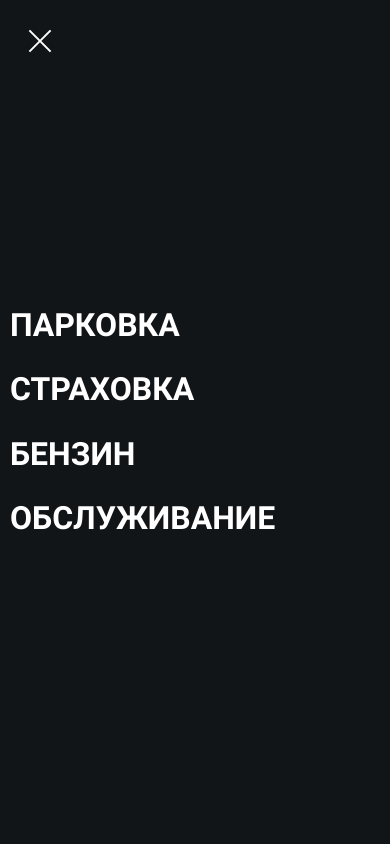
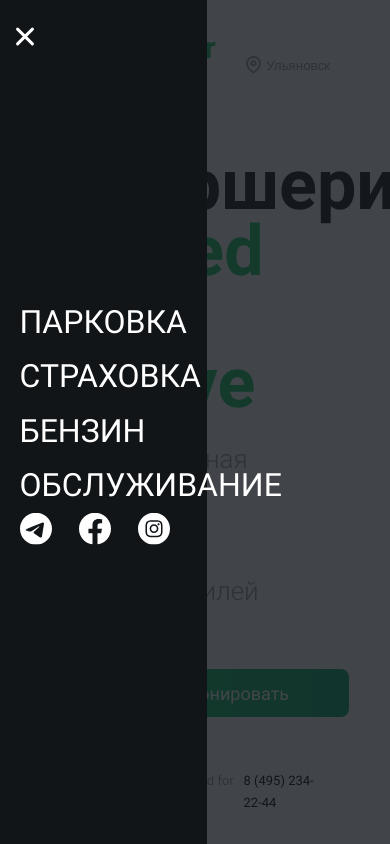
Before and after one commit to aprildy/slider_with_cars, a website: page src/index.html in a window 390 px wide. Both pictures are taken after a click on the label 40 px from the left and 40 px from the top of the page. Drawn offline with nearby package versions, Linux system fonts and the light colour scheme; files that its build step writes are made by us from their sources; files whose address does not match are found by name.

Commit message:
Started responsive version

```diff
--- a/src/index.html
+++ b/src/index.html
@@ -9,25 +9,36 @@
 </head>
 <body>
 <header class="header">
-    <nav class="navigation">
+    <aside class="navigation">
         <input type="checkbox" class="navigation__checkbox" id="navi-toggle">
         <label for="navi-toggle" class="navigation__button">
             <span class="navigation__icon">&nbsp;</span>
         </label>
         <div class="navigation__background">&nbsp;</div>
+        <div class="navigation__wrapper">
             <nav class="navigation__nav">
                 <ul class="navigation__list">
                     <li class="navigation__item"><a href="#" class="navigation__link">Парковка</a></li>
                     <li class="navigation__item"><a href="#" class="navigation__link">Страховка</a></li>
                     <li class="navigation__item"><a href="#" class="navigation__link">Бензин</a></li>
                     <li class="navigation__item"><a href="#" class="navigation__link">Обслуживание</a></li>
+                    <li>
+                        <ul class="navigation__socials">
+                            <li class="navigation__social"><a href="#" class="navigation__social__icon"></a></li>
+                            <li class="navigation__social"><a href="#" class="navigation__social__icon"></a></li>
+                            <li class="navigation__social"><a href="#" class="navigation__social__icon"></a></li>
                         </ul>
+                    </li>
+                </ul>
+
             </nav>
-    </nav>
+        </div>
+    </aside>
     <section class="header__left">
         <div class="header__top-box">
             <h2>Need for drive</h2>
             <button>
+                <i class="location-icon"></i>
                 Ульяновск
             </button>
         </div>
@@ -78,9 +89,6 @@
                     <button class="btn btn__slider btn__slider--04">Подробнее</button>
                 </div>
             </div>
-<!--            <div class="slider__item"></div>-->
-<!--            <div class="slider__item"></div>-->
-<!--            <div class="slider__item"></div>-->
         </div>
     </section>
 </header>
--- a/src/sass/abstracts/_variables.scss
+++ b/src/sass/abstracts/_variables.scss
@@ -7,3 +7,9 @@ $color-gray: #999;
 
 //Gradients
 $slider-gradient: linear-gradient(180deg, rgba(0, 0, 0, 0) 0%, #000000 100%);
+
+
+//Sizes
+$slider-width: 48%;
+$left-side-width: 47%;
+$navigation-area-width: 5%;
--- a/src/sass/components/_header.scss
+++ b/src/sass/components/_header.scss
@@ -9,9 +9,8 @@
   overflow: hidden;
   &__left {
     height: 100%;
-    width: 47%;
+    width: $left-side-width;
     background-color: $color-primary;
-    //padding: 3.5% 7%;
     padding: 30px 60px;
     display: flex;
     flex-direction: column;
@@ -23,6 +22,18 @@
     button {
       background: transparent;
       border: none;
+      display: flex;
+      align-items: center;
+      color: $color-gray;
+    }
+    .location-icon {
+      background-image: url("../img/icons/location.svg");
+      background-repeat: no-repeat;
+      height: 18px;
+      width: 15px;
+      display: inline-block;
+      background-size: contain;
+      margin-right: 5px;
     }
   }
   &__center-box {
@@ -45,6 +56,23 @@
     }
   }
   &__right {
-    width: 48%;
+    width: $slider-width;
+  }
+
+  @media (max-width: 1024px) {
+    &__left {
+      width: 55%;
+    }
+    &__right {
+      width: 40%;
+    }
+  }
+  @media (max-width: 768px) {
+    &__left {
+      width: 90%;
+    }
+    &__right {
+      display: none;
+    }
   }
 }
--- a/src/sass/components/_navigation.scss
+++ b/src/sass/components/_navigation.scss
@@ -1,33 +1,41 @@
 .navigation {
   height: 100%;
   background-color: inherit;
-  width: 5%;
+  width: $navigation-area-width;
   max-width: 100%;
   &__checkbox {
     display: none;
   }
   &__button {
-    height: 7rem;
-    width: 7rem;
-    position: fixed;
-    top: 5px;
-    left: 5px;
+    height: 70px;
+    width: 70px;
+    position: relative;
     z-index: 20000;
+    display: block;
+    margin:  0 auto;
     text-align: center;
     cursor: pointer;
-    //background: #FFFFFF;
   }
   &__background {
-    //height: 6rem;
     width: 6rem;
-    //border-radius: 50%;
     position: fixed;
     top: -6rem;
     left: -6rem;
     height: 100vh;
-    z-index: 10000;
+    z-index: 99;
+    background-color: rgba(21, 27, 31, 0.81);
+    transition: transform .3s cubic-bezier(0.86, 0, 0.07, 1);
+  }
+  &__wrapper {
     background-color: #111518;
-    transition: transform .8s cubic-bezier(0.86, 0, 0.07, 1);
+    height: 100vh;
+    width: 0;
+    opacity: 0;
+    z-index: 100;
+    /* width: 53%; */
+    position: fixed;
+    top: 0;
+    transition: .3s cubic-bezier(0.86, 0, 0.07, 1);
   }
   &__nav {
     height: 100vh;
@@ -41,22 +49,54 @@
     transition: all .8s cubic-bezier(0.68, -0.55, 0.265, 1.55);
   }
   &__list {
-    position: absolute;
+    //position: absolute;
+    position: relative;
     top: 50%;
-    left: 50%;
+    left: 55%;
     transform: translate(-50%, -50%);
     list-style: none;
     text-align: left;
     width: 100%;
   }
+  &__socials {
+
+  }
+  &__social {
+    display: inline-block;
+    &:nth-child(1) &__icon {
+      mask: url("../img/social-icons/telegram.svg");
+    }
+    &:nth-child(2) &__icon {
+      mask: url("../img/social-icons/fb.svg");
+    }
+    &:nth-child(3) &__icon {
+      mask: url("../img/social-icons/instagram.svg");
+    }
+
+    &:not(:first-child) {
+      margin-left: 25px;
+    }
+    &__icon {
+      width: 32px;
+      height: 32px;
+      background-repeat: no-repeat;
+      display: inline-block;
+      mask-size: cover;
+      background-color: $color-primary;
+      &:hover {
+        background-color: $color-main-accent;
+      }
+    }
+
+  }
   &__item {
-    margin: 1rem;
+    margin: 0;
   }
   &__link {
     &:link, &:visited {
       display: inline-block;
       font-size: 32px;
-      font-weight: 600;
+      font-weight: 400;
       text-transform: uppercase;
       text-decoration: none;
       background-size: 220%;
@@ -75,7 +115,13 @@
   &__checkbox:checked ~ &__background {
     transform: scale(80);
   }
-  &__checkbox:checked ~ &__nav{
+
+  &__checkbox:checked ~ &__wrapper {
+    width: 53%;
+    opacity: 1;
+  }
+
+  &__checkbox:checked ~ &__wrapper &__nav{
     opacity: 1;
     width: 100%;
   }
@@ -88,8 +134,9 @@
     &,
     &:before,
     &:after {
-      width: 3rem;
-      height: 2px;
+      width: 24px;
+      height: 3px;
+      border-radius: 3px;
       display: inline-block;
       background-color: $color-primary;
     }
@@ -120,4 +167,13 @@
     transform: rotate(-135deg);
     top: 0;
   }
+  @media (max-width: 1024px) {
+    &__button {
+      height: 50px;
+      width: 50px;
+    }
+  }
+  @media (max-width: 768px) {
+    width: 10%;
+  }
 }
--- a/src/sass/components/_slider.scss
+++ b/src/sass/components/_slider.scss
@@ -27,6 +27,9 @@
       }
       &:focus {
         outline: none;
+      }
+      @media (max-width: 1024px) {
+        width: 30px;
       }
     }
     .owl-nav {
@@ -72,6 +75,9 @@
     &:nth-child(1) {
       background-image: $slider-gradient, url('../img/slider/car01.jpg');
     }
+    @media (max-width: 1024px) {
+      padding: 0 60px;
+    }
   }
   &-box {
     position: relative;
@@ -93,5 +99,13 @@
     .btn {
       margin-top: 25px;
     }
+    @media (max-width: 1024px) {
+      &__heading {
+        font-size: 32px;
+      }
+      &__text {
+        font-size: 22px;
+      }
+    }
   }
 }
--- a/src/sass/main.scss
+++ b/src/sass/main.scss
@@ -4,8 +4,6 @@
 //BASE
 @import "abstracts/variables",
         "base/base",
-        "base/grid",
-        "base/utilities",
         "base/typography",
         "abstracts/mixins";
 
```
Also changed, not shown: src/sass/base/_grid.scss (deleted), src/sass/base/_utilities.scss (deleted). Lines whose indentation alone changed are shown as unchanged.
